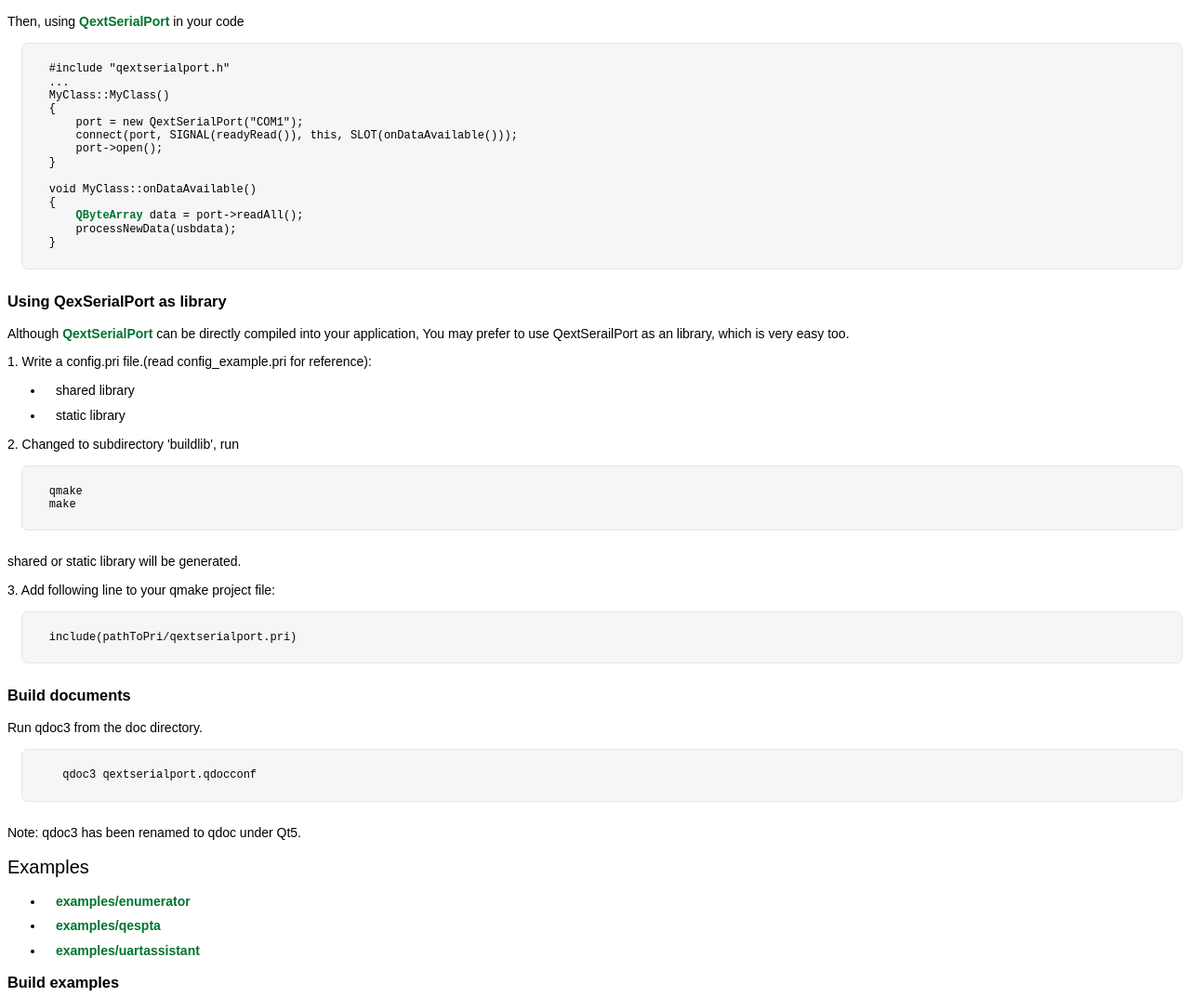
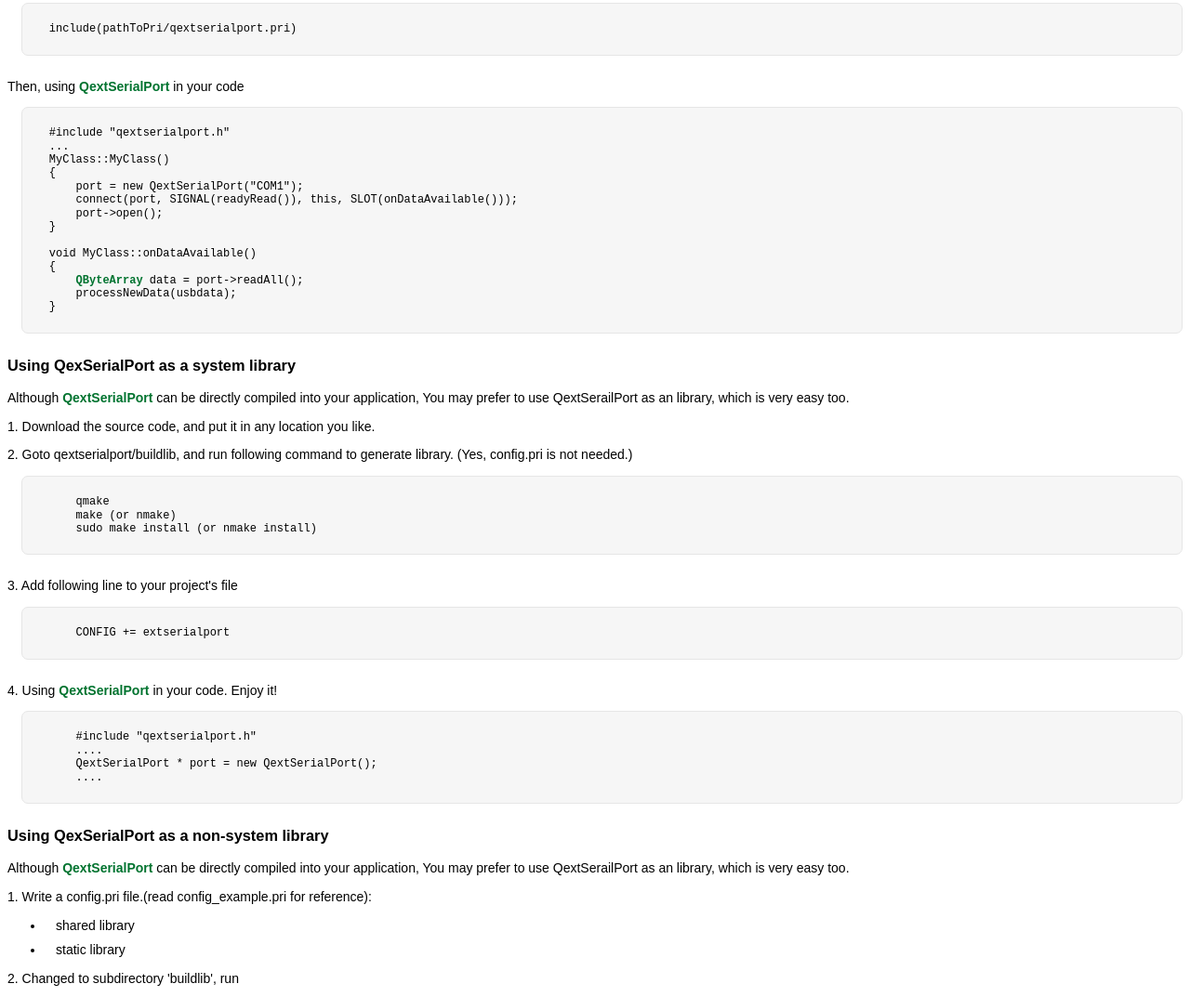
Before and after one commit to qextserialport/qextserialport.github.com, a plain HTML site: page 1.2/index.html in a window 1280 px wide. Shown: the part 624-1697 px from the top of the page at 93% size. Drawn offline with Linux system fonts and the light colour scheme.

Commit message:
Ready for 1.2Beta2

```diff
--- a/1.2/index.html
+++ b/1.2/index.html
@@ -31,6 +31,9 @@
 </ul>
 <a name="getting-started"></a>
 <h2>Getting Started</h2>
+<p>This simplest way to play with this library is using Qt Creator. You can open the toplevel qextserialport.pro with Qt Creator, or open other xxxx.pro seperately.</p>
+<a name="build-into-user-application-directly"></a>
+<h3>Build into user application directly</h3>
 <p>The package contains a qextserialport.pri file that allows you to integrate the component into programs that use qmake for the build step.</p>
 <p>All you need is adding following line to your qmake's project file:</p>
 <pre class="cpp">    <span class="keyword">include</span>(pathToPri<span class="operator">/</span>qextserialport<span class="operator">.</span>pri)</pre>
@@ -49,8 +52,23 @@
         <span class="type"><a href="http://qt.nokia.com/doc/4.8/qbytearray.html">QByteArray</a></span> data <span class="operator">=</span> port<span class="operator">-</span><span class="operator">&gt;</span>readAll();
         processNewData(usbdata);
     }</pre>
-<a name="using-qexserialport-as-library"></a>
-<h3>Using QexSerialPort as library</h3>
+<a name="using-qexserialport-as-a-system-library"></a>
+<h3>Using QexSerialPort as a system library</h3>
+<p>Although <a href="qextserialport.html">QextSerialPort</a> can be directly compiled into your application, You may prefer to use QextSerailPort as an library, which is very easy too.</p>
+<p>1. Download the source code, and put it in any location you like.</p>
+<p>2. Goto qextserialport/buildlib, and run following command to generate library. (Yes, config.pri is not needed.)</p>
+<pre class="cpp">        qmake
+        make (<span class="keyword">or</span> nmake)
+        sudo make install (<span class="keyword">or</span> nmake install)</pre>
+<p>3. Add following line to your project's file</p>
+<pre class="cpp">        CONFIG <span class="operator">+</span><span class="operator">=</span> extserialport</pre>
+<p>4. Using <a href="qextserialport.html">QextSerialPort</a> in your code. Enjoy it!</p>
+<pre class="cpp">        <span class="preprocessor">#include &quot;qextserialport.h&quot;</span>
+        <span class="operator">.</span><span class="operator">.</span><span class="operator">.</span><span class="operator">.</span>
+        QextSerialPort <span class="operator">*</span> port <span class="operator">=</span> <span class="keyword">new</span> QextSerialPort();
+        <span class="operator">.</span><span class="operator">.</span><span class="operator">.</span><span class="operator">.</span></pre>
+<a name="using-qexserialport-as-a-non-system-library"></a>
+<h3>Using QexSerialPort as a non-system library</h3>
 <p>Although <a href="qextserialport.html">QextSerialPort</a> can be directly compiled into your application, You may prefer to use QextSerailPort as an library, which is very easy too.</p>
 <p>1. Write a config.pri file.(read config_example.pri for reference):</p>
 <ul>
```
Also changed, not shown: 1 other file.
